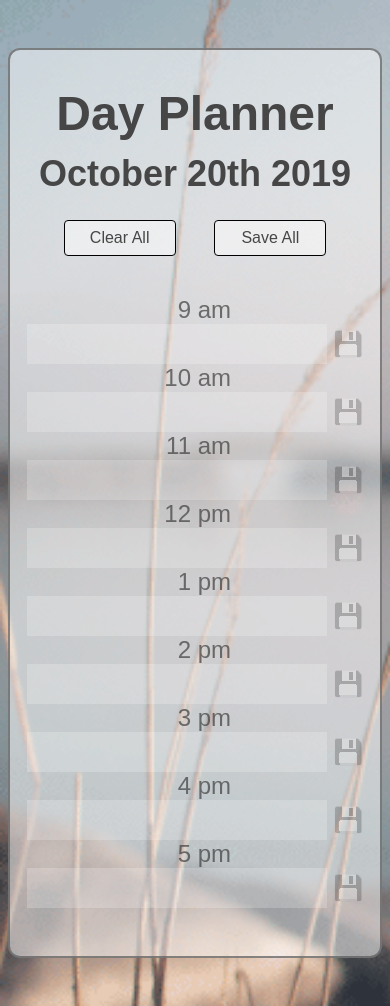
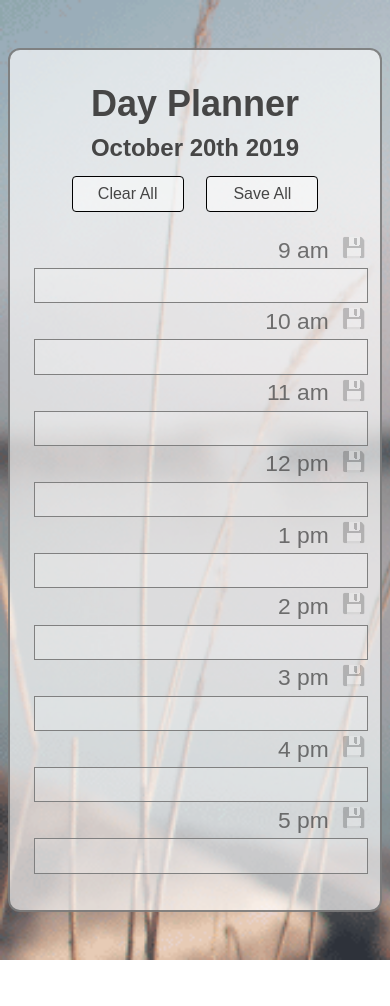
Before and after one commit to onecheesepizza/05-day-planner, a plain HTML site: page index.html in a window 390 px wide. After the commit the page ends 960 px from the top, so only its background shows below. Drawn offline with Linux system fonts and the light colour scheme.

Commit message:
responsive styles

```diff
--- a/assets/style.css
+++ b/assets/style.css
@@ -64,7 +64,7 @@ button {
     height: auto;
     border-radius:.25em;
     background-color:rgba(255, 255, 255, 0.5);
-    transition: all .2s ease;
+    transition: background-color .2s ease;
 }
 .headerButton {
     font-size:medium;
@@ -96,7 +96,7 @@ input {
     border:none;
     margin:0em;
     padding:.25em;
-    transition: all .2s ease;
+    transition: background-color .2s ease;
     width:12em;
 }
 input:focus {
@@ -122,3 +122,49 @@ input:focus {
 .future input:hover {
     background-color:rgba(255, 255, 255, 0.523);
 }
+/* responsive styles */
+@media only screen and (max-width: 475px) {
+    #container{
+        background-color: rgba(255, 255, 255, 0.65);
+    }
+    #calendar{
+        margin: .5em auto;
+    }
+    li {
+        display:block;
+    }
+    form {
+        margin: 0em 1em;
+        position:relative;
+    }
+    .headerButton {
+        margin:.5em;
+    }
+    button.save {
+        display:block;
+        position:absolute;
+        top:4px;
+        right:-.5em;
+        font-size:.8em;;
+    }
+    label{
+        float:right;
+        display:inline;
+        position:relative;
+        right:1em;
+        padding:.2em;
+        font-size:.95em;
+    }
+    input {
+        width:100%;
+        display:inline;
+        border:1px solid grey;
+        font-size:.85em;
+    }
+    h1 {
+        font-size:1.5em;
+    }
+    h2 {
+        font-size:1em;
+    }
+}
```
